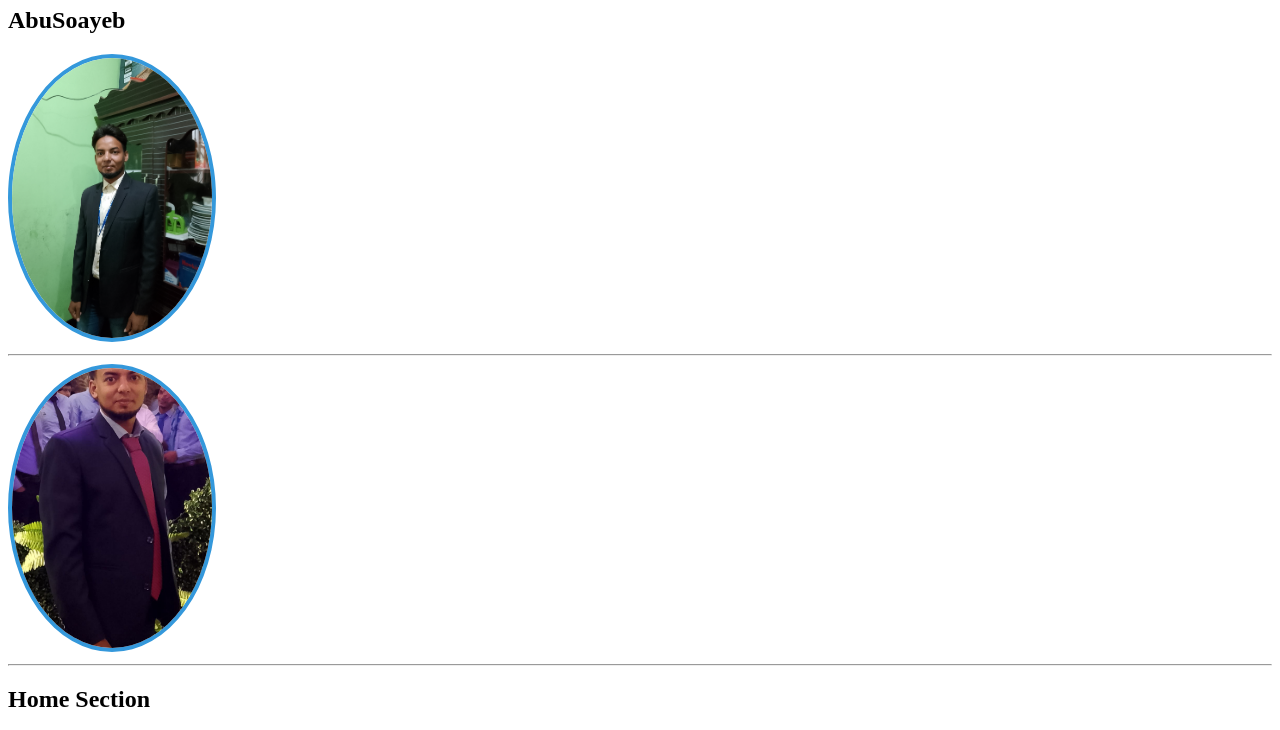
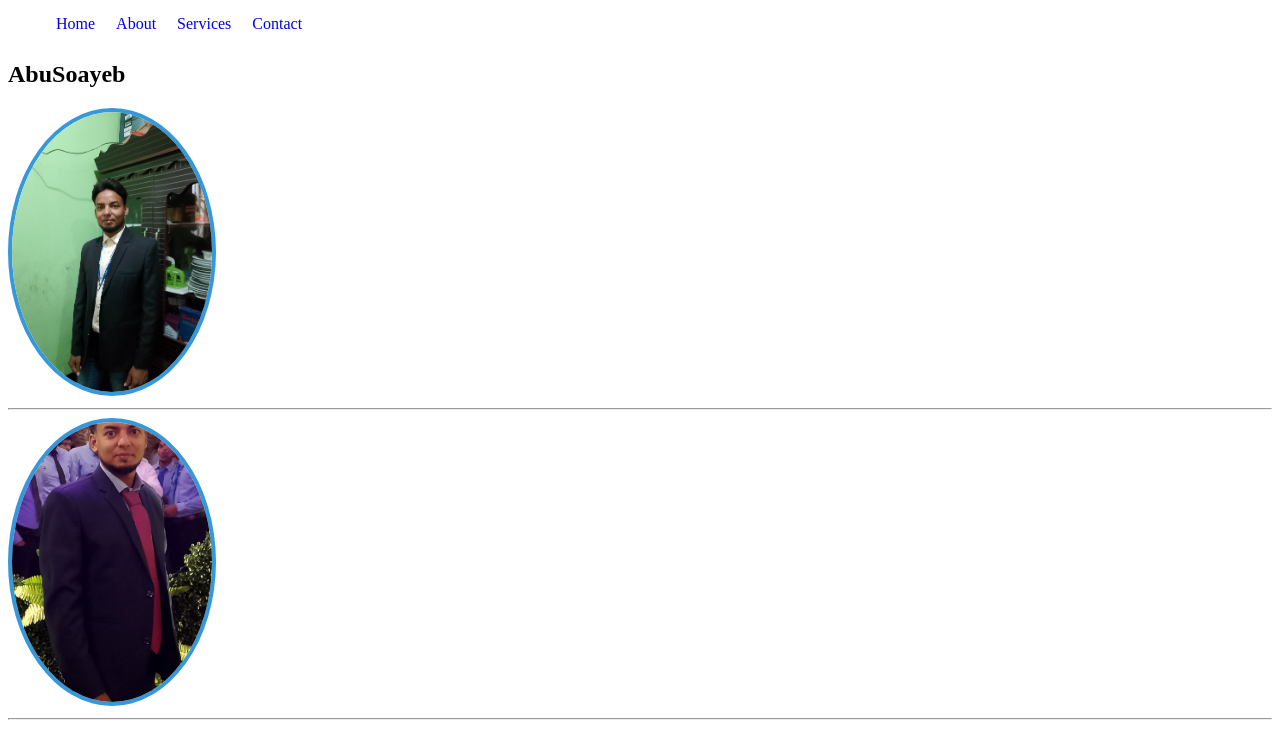
Before and after one commit to abusoayeb5009-code/my-first-github, a plain HTML site: page index.html in a window 1280 px wide. Shown: the part 73-803 px from the top of the page. Drawn offline with Linux system fonts and the light colour scheme.

Commit message:
Abu Soayeb

```diff
--- a/index.html
+++ b/index.html
@@ -8,6 +8,14 @@
 </head>
 <body>
     <h1>My First Projects</h1>
+    <nav>
+        <ul>
+            <li><a href="index.html">Home</a></li>
+            <li><a href="about.html">About</a></li>
+            <li><a href="services.html">Services</a></li>
+            <li><a href="contact.html">Contact</a></li>
+        </ul>
+    </nav>
     <h2>AbuSoayeb</h2>
     <img src="soayeb.jpg" alt="Abu Soayeb" class="profile-img"><hr>
     <img src="soayeb1.jpg" alt="Abu Soayeb1" class="profile-img"><hr>
--- a/style.css
+++ b/style.css
@@ -6,3 +6,18 @@
             border-radius: 50%;
             border: 4px solid #3498db;
         }
+        nav ul{
+            display:flex;
+            list-style:none;
+        }
+        nav ul li{
+            margin-right:05px;
+            padding: 8px
+            ;
+        }
+        nav ul li:hover{
+            background-color:lightblue}
+        nav ul li a{
+            text-decoration:none;
+            color:none;
+        }
```
